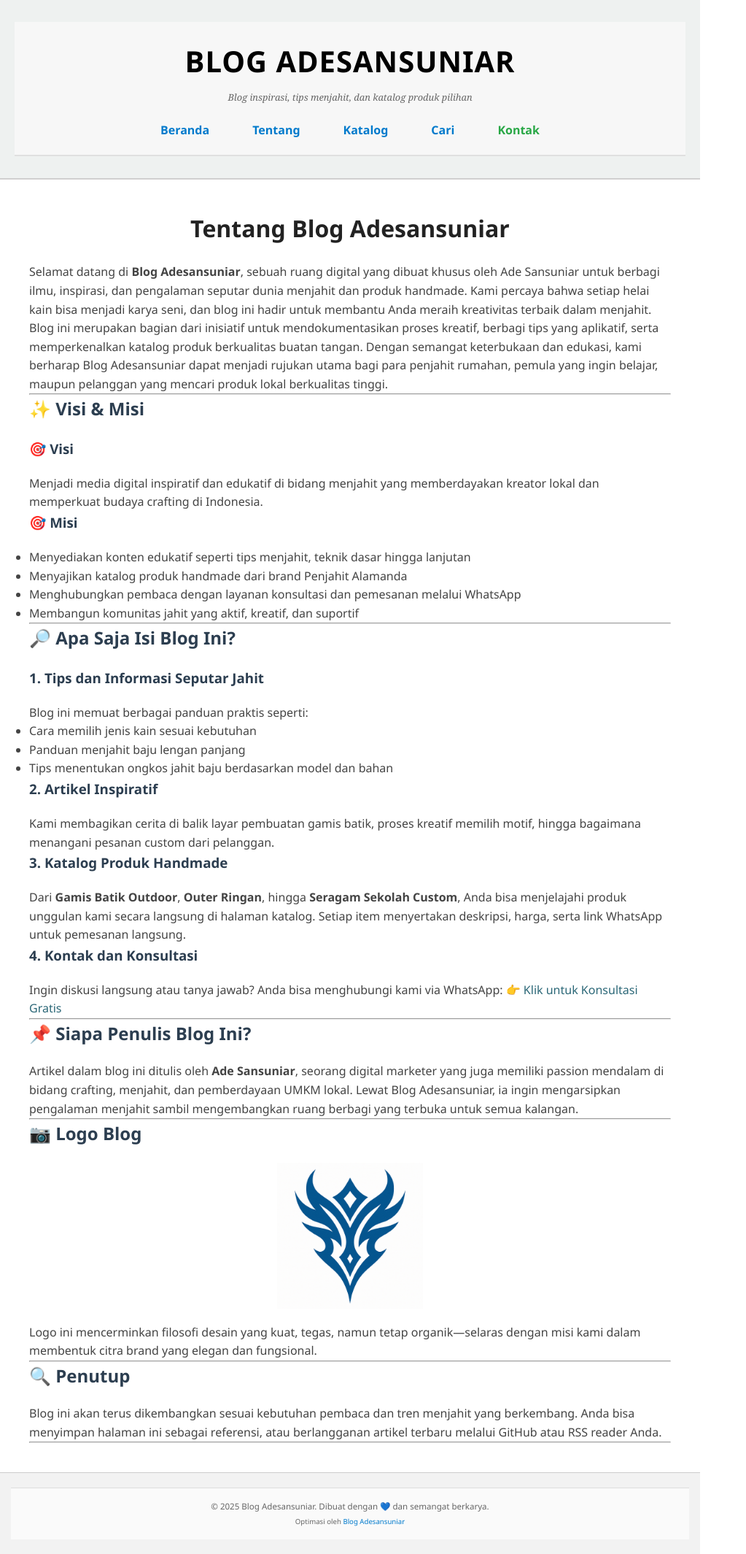
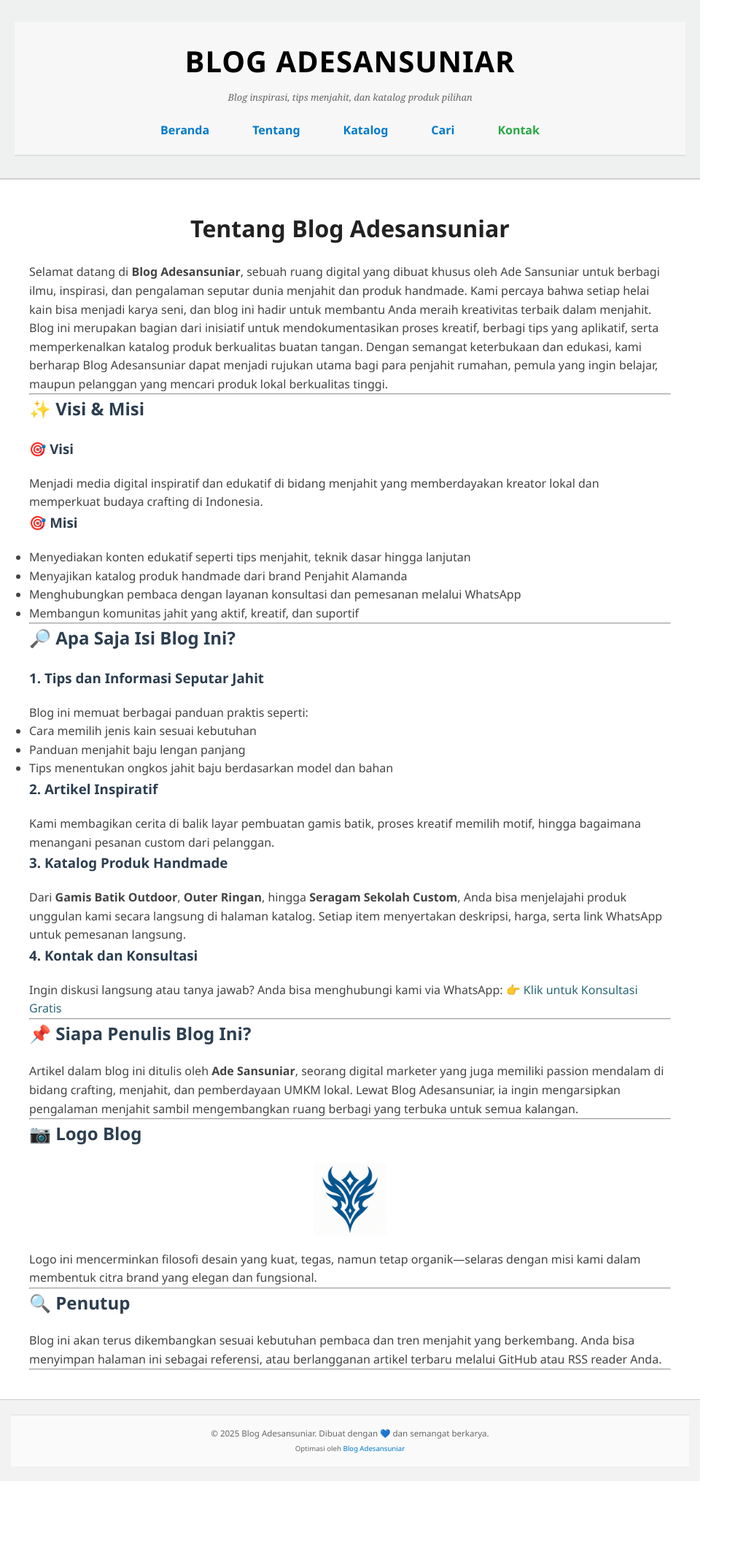
Before and after one commit to adesansuniar/blog-adesansuniar, a Jekyll site: the page built from about.md, in a window 1280 px wide. Shown: the whole page at 73% size, without its empty margins (0-1023 px from the left). Built offline with Jekyll 4.4.1, drawn with Linux system fonts in a browser that asks for light colours; some web fonts are replaced; after the commit the page ends 2029 px from its top, so only the background shows below that.

Commit message:
Update about.md

```diff
--- a/about.md
+++ b/about.md
@@ -56,7 +56,7 @@
 
 ## 📷 Logo Blog
 
-<img src="https://github.com/adesansuniar/blog-adesansuniar/blob/main/assets/img/logoblogade.png " alt="Logo Blog Adesansuniar" style="max-width: 200px; margin: 20px auto; display: block;">
+<img src="https://github.com/adesansuniar/blog-adesansuniar/blob/main/assets/img/logoblogade.png " alt="Logo Blog Adesansuniar" style="max-width: 100px; margin: 20px auto; display: block;">
 
 Logo ini mencerminkan filosofi desain yang kuat, tegas, namun tetap organik—selaras dengan misi kami dalam membentuk citra brand yang elegan dan fungsional.
 
```
